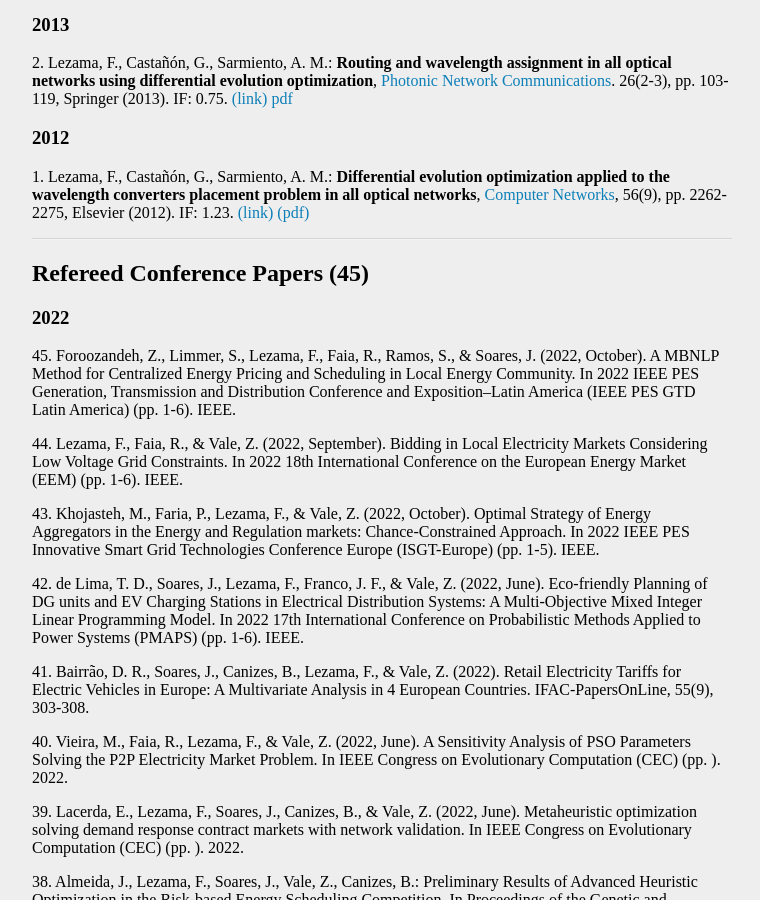
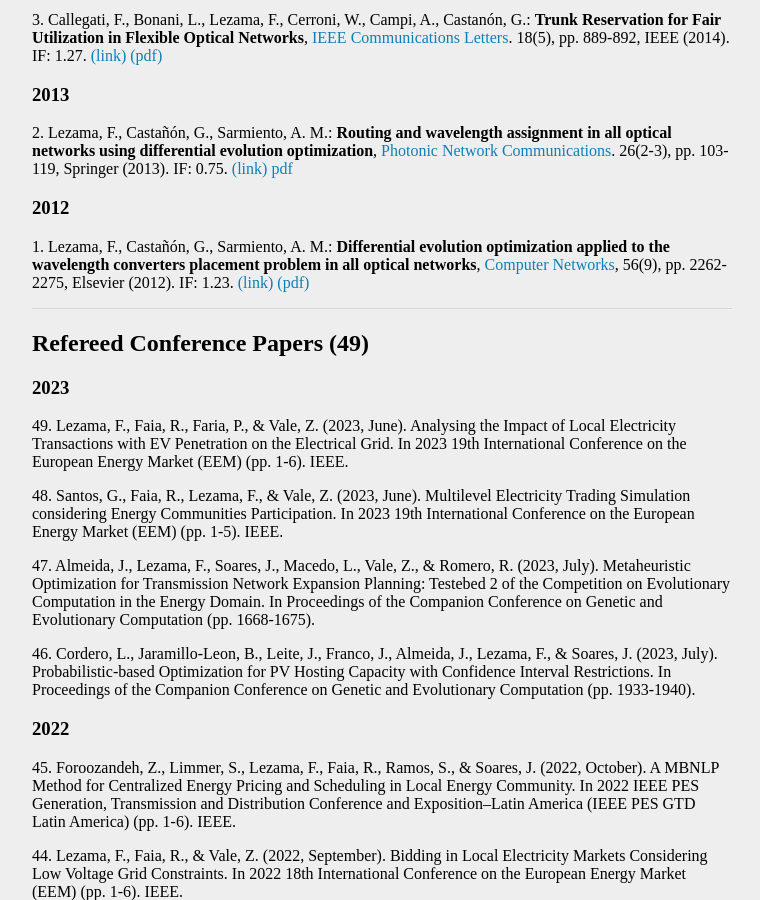
Before and after one commit to fernandolezama/fernandolezama.github.io, a Jekyll site: the page built from publication.md, in a window 1280 px wide and 900 px high, scrolled down 3166 px. Shown: the whole window, without its empty margins (258-1018 px from the left). Built offline with Jekyll 4.4.1, drawn with Linux system fonts in a browser that asks for light colours; some of the changed text lies outside the part shown.

Commit message:
Update publication.md

```diff
--- a/publication.md
+++ b/publication.md
@@ -5,18 +5,20 @@
 
 Please also see [Google Scholar](https://scholar.google.com/citations?user=LIpiLCoAAAAJ&hl=es) or [DBLP](https://dblp.uni-trier.de/pers/hd/l/Lezama:Fernando). All articles that can be downloaded from this page are accepted versions, not final published versions.
 
-Publication of 94 peer-reviewed publications
+Publication of 99 peer-reviewed publications
 
-International Scientific Journals	38
+International Scientific Journals	39
 
-International Scientific Conferences	45
+International Scientific Conferences	49
 
 Book Chapters & Articles in Books	12
 
 ---
 
-## Refereed Journal Papers (38)
+## Refereed Journal Papers (39)
 ### 2023
+39\. Almeida, J., Soares, J., Lezama, F., Vale, Z., & Francois, B. (2023). **Comparison of evolutionary algorithms for solving risk-based energy resource management considering conditional value-at-risk analysis.** [Mathematics and Computers in Simulation](https://www.sciencedirect.com/science/article/pii/S0378475423002902), IF: 4.6
+
 38\. Khojasteh, M., Faria, P., Lezama, F., & Vale, Z. (2023). **A novel adaptive robust model for scheduling distributed energy resources in local electricity and flexibility markets.** [Applied Energy](https://www.sciencedirect.com/science/article/pii/S0306261923005081), IF: 11.446
 
 37\. de Lima, TD., Soares, J., Lezama, F., Franco, JF., and Vale, Z. (2022). **A Risk-Based Planning Approach for Sustainable Distribution Systems Considering EV Charging Stations and Carbon Taxes.** [IEEE Transactions on Sustainable Energy](https://ieeexplore.ieee.org/abstract/document/10081007), Published.(<span style="color:#C31D1D;">open access</span>) IF: 8.31
@@ -109,7 +111,16 @@
 
 ---
 
-## Refereed Conference Papers (45)
+## Refereed Conference Papers (49)
+### 2023
+49\. Lezama, F., Faia, R., Faria, P., & Vale, Z. (2023, June). Analysing the Impact of Local Electricity Transactions with EV Penetration on the Electrical Grid. In 2023 19th International Conference on the European Energy Market (EEM) (pp. 1-6). IEEE.
+
+48\. Santos, G., Faia, R., Lezama, F., & Vale, Z. (2023, June). Multilevel Electricity Trading Simulation considering Energy Communities Participation. In 2023 19th International Conference on the European Energy Market (EEM) (pp. 1-5). IEEE.
+
+47\. Almeida, J., Lezama, F., Soares, J., Macedo, L., Vale, Z., & Romero, R. (2023, July). Metaheuristic Optimization for Transmission Network Expansion Planning: Testebed 2 of the Competition on Evolutionary Computation in the Energy Domain. In Proceedings of the Companion Conference on Genetic and Evolutionary Computation (pp. 1668-1675).
+
+46\. Cordero, L., Jaramillo-Leon, B., Leite, J., Franco, J., Almeida, J., Lezama, F., & Soares, J. (2023, July). Probabilistic-based Optimization for PV Hosting Capacity with Confidence Interval Restrictions. In Proceedings of the Companion Conference on Genetic and Evolutionary Computation (pp. 1933-1940).
+
 ### 2022
 45\. Foroozandeh, Z., Limmer, S., Lezama, F., Faia, R., Ramos, S., & Soares, J. (2022, October). A MBNLP Method for Centralized Energy Pricing and Scheduling in Local Energy Community. In 2022 IEEE PES Generation, Transmission and Distribution Conference and Exposition–Latin America (IEEE PES GTD Latin America) (pp. 1-6). IEEE.
 
```
